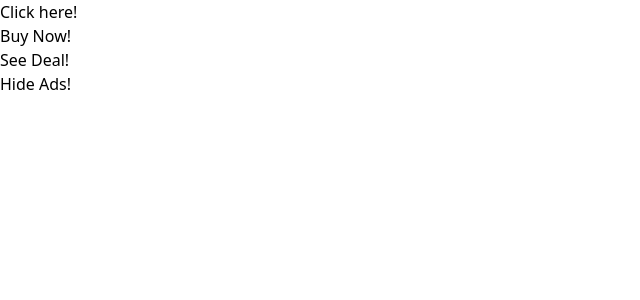
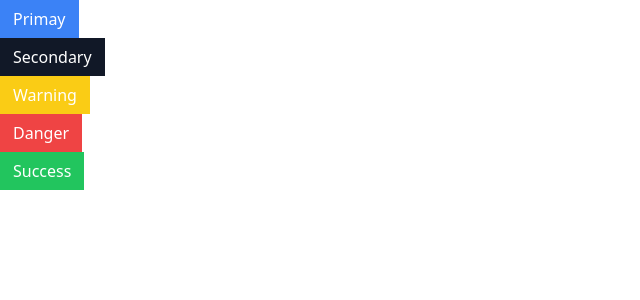
Before and after one commit to rajyotiroshan/react-redux-tutorial, a React (Create React App) app: page / in a window 1280 px wide. Shown: the top 300 px of the page, without its empty margins (0-640 px from the left). Built offline with nearby package versions, Linux system fonts and the light colour scheme.

Commit message:
variations classes

```diff
--- a/src/App.js
+++ b/src/App.js
@@ -4,18 +4,20 @@
   return (
     <div>
       <div>
-        <Button primary secondary>
-          Click here!
-        </Button>
+        <Button primary>Primay</Button>
       </div>
       <div>
-        <Button>Buy Now!</Button>
+        <Button secondary>Secondary</Button>
       </div>
       <div>
-        <Button>See Deal!</Button>
+        <Button warning>Warning</Button>
       </div>
       <div>
-        <Button>Hide Ads!</Button>
+        <Button danger>Danger</Button>
+      </div>
+
+      <div>
+        <Button success>Success</Button>
       </div>
     </div>
   );
--- a/src/Button.js
+++ b/src/Button.js
@@ -1,4 +1,3 @@
-import PropTypes from "prop-types";
 import className from "classnames";
 
 export default function Button({
@@ -11,7 +10,17 @@
   outline,
   rounded,
 }) {
-  return <button>{children}</button>;
+  //1st arg:: for all variations.
+  const classes = className("px-3 py-1.5 border", {
+    "border-blue-500 bg-blue-500 text-white": primary,
+    "border-gray-900 bg-gray-900 text-white": secondary,
+    "border-green-500 bg-green-500 text-white": success,
+    "border-yellow-400 bg-yellow-400 text-white": warning,
+    "border-red-500 bg-red-500 text-white": danger,
+
+  });
+
+  return <button className={classes}>{children}</button>;
 }
 
 Button.propTypes = {
```
